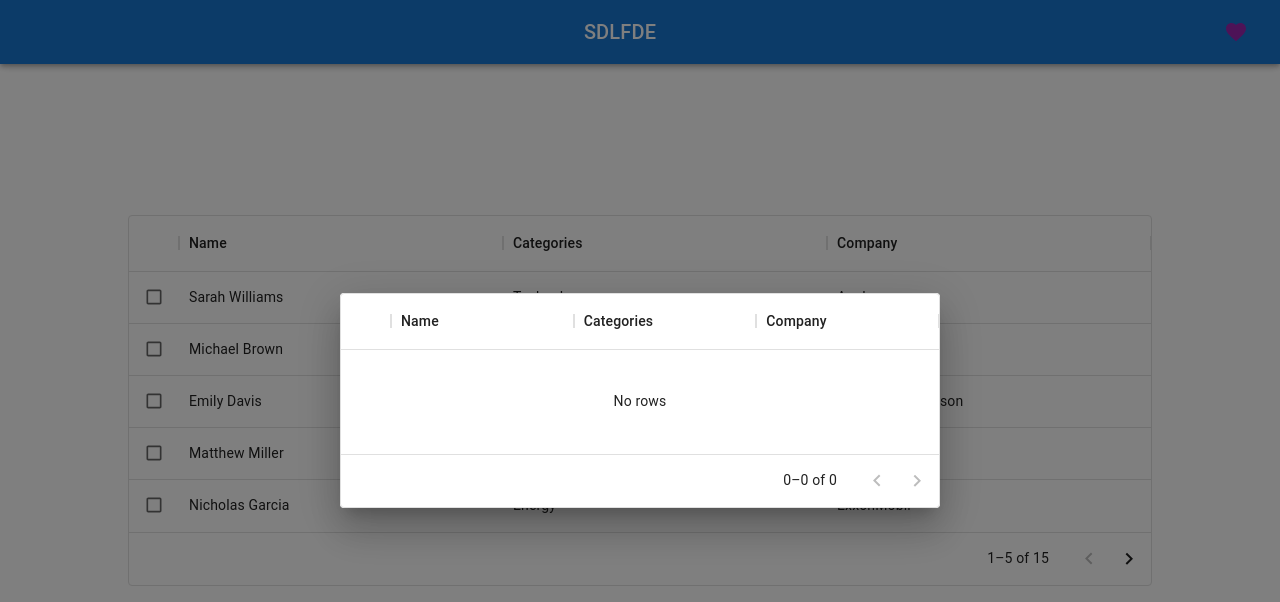
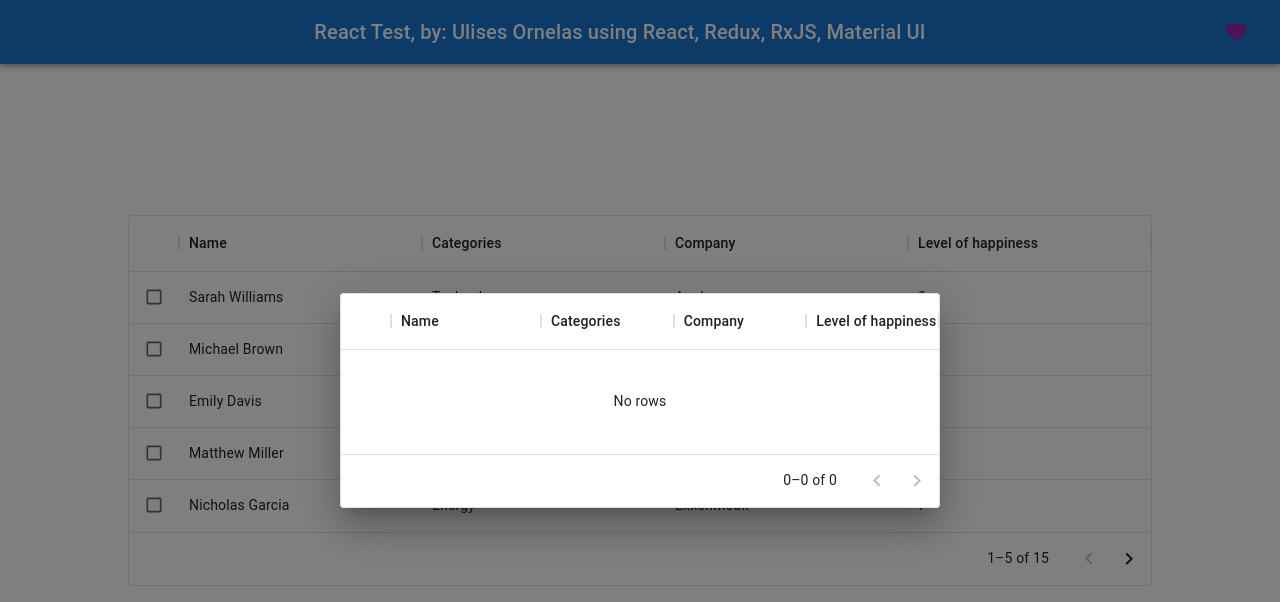
Before and after one commit to UlisesOrnelasR/HSFE-Herramienta-de-seguimiento-de-la-felicidad-del-empleado-, a React (Vite) app: page / in a window 1280 px wide. Both pictures are taken after a click on the button "favorites". Shown: the top 602 px of the page. Built offline with nearby package versions, Linux system fonts and the light colour scheme.

Commit message:
feat: remove favorite person

```diff
--- a/src/components/Navbar/FavoriteTable/FavoriteTable.tsx
+++ b/src/components/Navbar/FavoriteTable/FavoriteTable.tsx
@@ -1,34 +1,24 @@
-import { useState } from "react";
 import { Person } from "@/models";
+import { removeFavorite } from "@/redux/states";
 import { AppStore } from "@/redux/store";
+import { Delete } from "@mui/icons-material";
+import { IconButton } from "@mui/material";
+import { DataGrid, GridRenderCellParams } from "@mui/x-data-grid";
+import React from "react";
 import { useDispatch, useSelector } from "react-redux";
-import { addFavorite } from "@/redux/states";
-import { Checkbox } from "@mui/material";
-import { DataGrid, GridRenderCellParams } from "@mui/x-data-grid";
 
-interface FavoriteTableInterface {}
+export interface FavoriteTableInterface {}
 
 export const FavoriteTable: React.FC<FavoriteTableInterface> = () => {
-  const [selectedPeople, setSelectedPeople] = useState<Person[]>([]);
-  const pageSizes = 5;
+  const pageSize = 5;
   const dispatch = useDispatch();
   const stateFavorites = useSelector((store: AppStore) => store.favorites);
 
-  const findPerson = (person: Person) =>
-    !!selectedPeople.find((p) => p.id === person.id);
-
-  const filterPerson = (person: Person) =>
-    selectedPeople.filter((p) => p.id !== person.id);
-
-  const handleChange = (person: Person) => {
-    const filteredPeople = findPerson(person)
-      ? filterPerson(person)
-      : [...selectedPeople, person];
-    dispatch(addFavorite(filteredPeople));
-    setSelectedPeople(filteredPeople);
+  const handleClick = (person: Person) => {
+    dispatch(removeFavorite(person));
   };
 
-  const columns = [
+  const colums = [
     {
       field: "actions",
       type: "actions",
@@ -38,11 +28,14 @@ export const FavoriteTable: React.FC<FavoriteTableInterface> = () => {
       renderCell: (params: GridRenderCellParams) => (
         <>
           {
-            <Checkbox
-              size="small"
-              checked={findPerson(params.row)}
-              onChange={() => handleChange(params.row)}
-            />
+            <IconButton
+              color="secondary"
+              aria-label="favorites"
+              component="label"
+              onClick={() => handleClick(params.row)}
+            >
+              <Delete />
+            </IconButton>
           }
         </>
       ),
@@ -58,28 +51,31 @@ export const FavoriteTable: React.FC<FavoriteTableInterface> = () => {
       field: "category",
       headerName: "Categories",
       flex: 1,
-      minWidth: 150,
       renderCell: (params: GridRenderCellParams) => <>{params.value}</>,
     },
     {
       field: "company",
       headerName: "Company",
       flex: 1,
-      minWidth: 150,
+      renderCell: (params: GridRenderCellParams) => <>{params.value}</>,
+    },
+    {
+      field: "levelOfHappiness",
+      headerName: "Level of happiness",
+      flex: 1,
       renderCell: (params: GridRenderCellParams) => <>{params.value}</>,
     },
   ];
-
   return (
     <DataGrid
+      rows={stateFavorites}
+      columns={colums}
       disableColumnSelector
       disableSelectionOnClick
       autoHeight
-      pageSize={pageSizes}
-      rowsPerPageOptions={[pageSizes]}
-      rows={stateFavorites}
-      columns={columns}
-      getRowId={(row) => row.id}
+      pageSize={pageSize}
+      rowsPerPageOptions={[pageSize]}
+      getRowId={(row: any) => row.id}
     />
   );
 };
--- a/src/components/Navbar/Navbar.tsx
+++ b/src/components/Navbar/Navbar.tsx
@@ -19,7 +19,7 @@ export const Navbar: React.FC<NavbarProps> = () => {
       <AppBar position="fixed">
         <Toolbar>
           <Typography variant="h6" component="div" sx={{ flexGrow: 1 }}>
-            SDLFDE
+            React Test, by: Ulises Ornelas using React, Redux, RxJS, Material UI
           </Typography>
           <IconButton
             color="secondary"
--- a/src/pages/Home/components/PeopleTable.tsx
+++ b/src/pages/Home/components/PeopleTable.tsx
@@ -1,24 +1,24 @@
-import { useState } from "react";
 import { Person } from "@/models";
+import { addFavorite } from "@/redux/states";
 import { AppStore } from "@/redux/store";
-import { useDispatch, useSelector } from "react-redux";
-import { addFavorite } from "@/redux/states";
 import { Checkbox } from "@mui/material";
 import { DataGrid, GridRenderCellParams } from "@mui/x-data-grid";
+import React, { useEffect, useState } from "react";
+import { useDispatch, useSelector } from "react-redux";
 
-interface PeopleTableInterface {}
+export interface PeopleTableInterface {}
 
 export const PeopleTable: React.FC<PeopleTableInterface> = () => {
   const [selectedPeople, setSelectedPeople] = useState<Person[]>([]);
-  const pageSizes = 5;
+  const pageSize = 5;
   const dispatch = useDispatch();
   const statePeople = useSelector((store: AppStore) => store.people);
+  const favoritePeople = useSelector((store: AppStore) => store.favorites);
 
   const findPerson = (person: Person) =>
-    !!selectedPeople.find((p) => p.id === person.id);
-
+    !!favoritePeople.find((p) => p.id === person.id);
   const filterPerson = (person: Person) =>
-    selectedPeople.filter((p) => p.id !== person.id);
+    favoritePeople.filter((p) => p.id !== person.id);
 
   const handleChange = (person: Person) => {
     const filteredPeople = findPerson(person)
@@ -28,7 +28,7 @@ export const PeopleTable: React.FC<PeopleTableInterface> = () => {
     setSelectedPeople(filteredPeople);
   };
 
-  const columns = [
+  const colums = [
     {
       field: "actions",
       type: "actions",
@@ -58,28 +58,35 @@ export const PeopleTable: React.FC<PeopleTableInterface> = () => {
       field: "category",
       headerName: "Categories",
       flex: 1,
-      minWidth: 150,
       renderCell: (params: GridRenderCellParams) => <>{params.value}</>,
     },
     {
       field: "company",
       headerName: "Company",
       flex: 1,
-      minWidth: 150,
+      renderCell: (params: GridRenderCellParams) => <>{params.value}</>,
+    },
+    {
+      field: "levelOfHappiness",
+      headerName: "Level of happiness",
+      flex: 1,
       renderCell: (params: GridRenderCellParams) => <>{params.value}</>,
     },
   ];
 
+  useEffect(() => {
+    setSelectedPeople(favoritePeople);
+  }, [favoritePeople]);
   return (
     <DataGrid
+      rows={statePeople}
+      columns={colums}
       disableColumnSelector
       disableSelectionOnClick
       autoHeight
-      pageSize={pageSizes}
-      rowsPerPageOptions={[pageSizes]}
-      rows={statePeople}
-      columns={columns}
-      getRowId={(row) => row.id}
+      pageSize={pageSize}
+      rowsPerPageOptions={[pageSize]}
+      getRowId={(row: any) => row.id}
     />
   );
 };
--- a/src/redux/states/favorites.ts
+++ b/src/redux/states/favorites.ts
@@ -1,20 +1,25 @@
-import { Person,LocalStorageTypes} from "@/models";
-import { createSlice } from "@reduxjs/toolkit";
-import { getLocalStorage, setLocalStorage } from "@/utils";
+import { LocalStorageTypes, Person } from '@/models';
+import { getLocalStorage, setLocalStorage } from '@/utils';
+import { createSlice, current } from '@reduxjs/toolkit';
 
 const initialState: Person[] = [];
 
 export const favoritesSlice = createSlice({
-  name: "people",
+  name: 'favorites',
   initialState: getLocalStorage(LocalStorageTypes.FAVORITES)
     ? JSON.parse(getLocalStorage(LocalStorageTypes.FAVORITES) as string)
     : initialState,
   reducers: {
     addFavorite: (state, action) => {
-      setLocalStorage(LocalStorageTypes.FAVORITES, state);
+      setLocalStorage(LocalStorageTypes.FAVORITES, action.payload);
       return action.payload;
+    },
+    removeFavorite: (state, action) => {
+      const filteredState = current(state).filter((p: Person) => p.id !== action.payload.id);
+      setLocalStorage(LocalStorageTypes.FAVORITES, filteredState);
+      return filteredState;
     }
-  },
+  }
 });
 
-export const { addFavorite } = favoritesSlice.actions;
+export const { addFavorite, removeFavorite } = favoritesSlice.actions;
```
